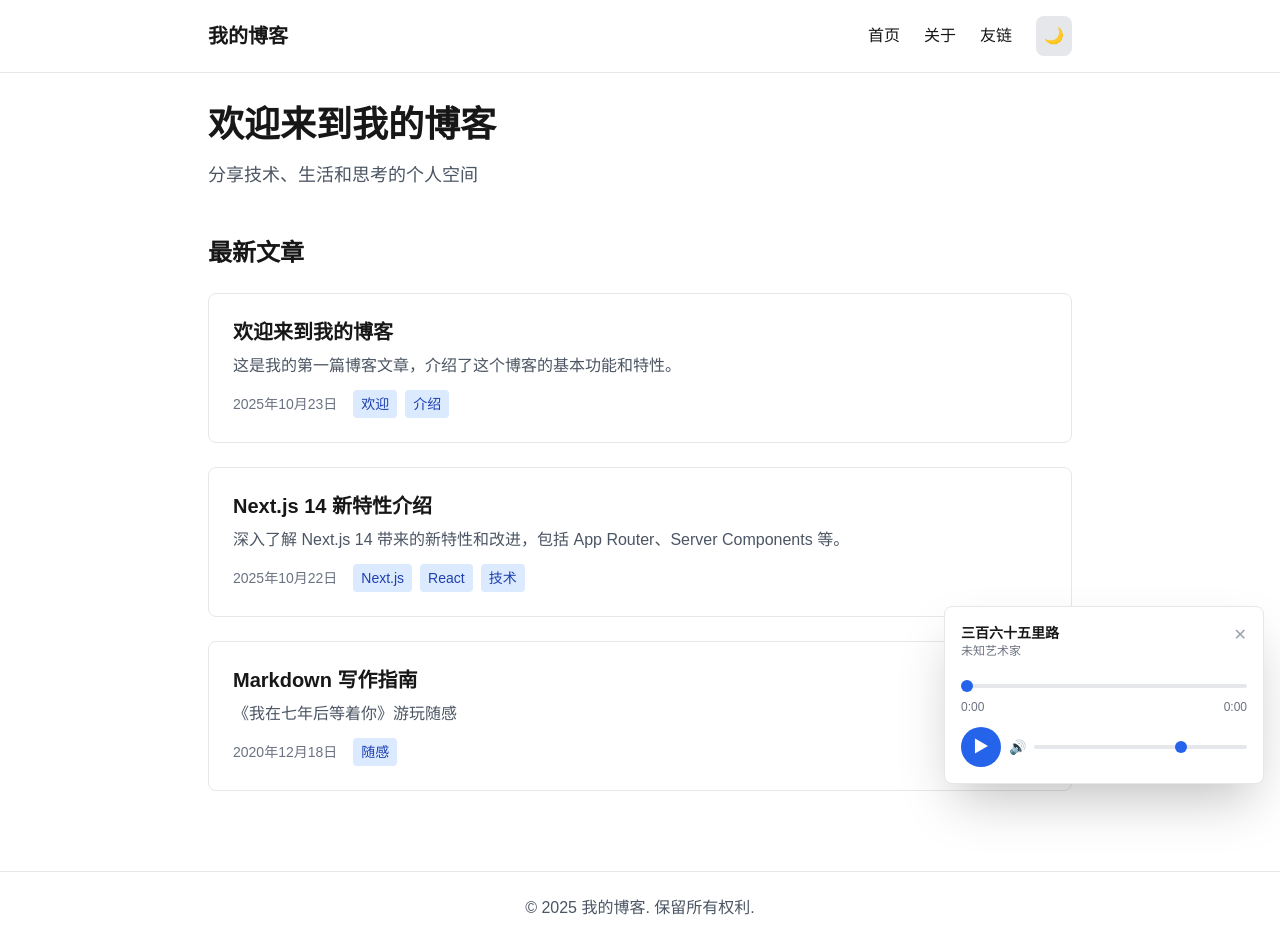
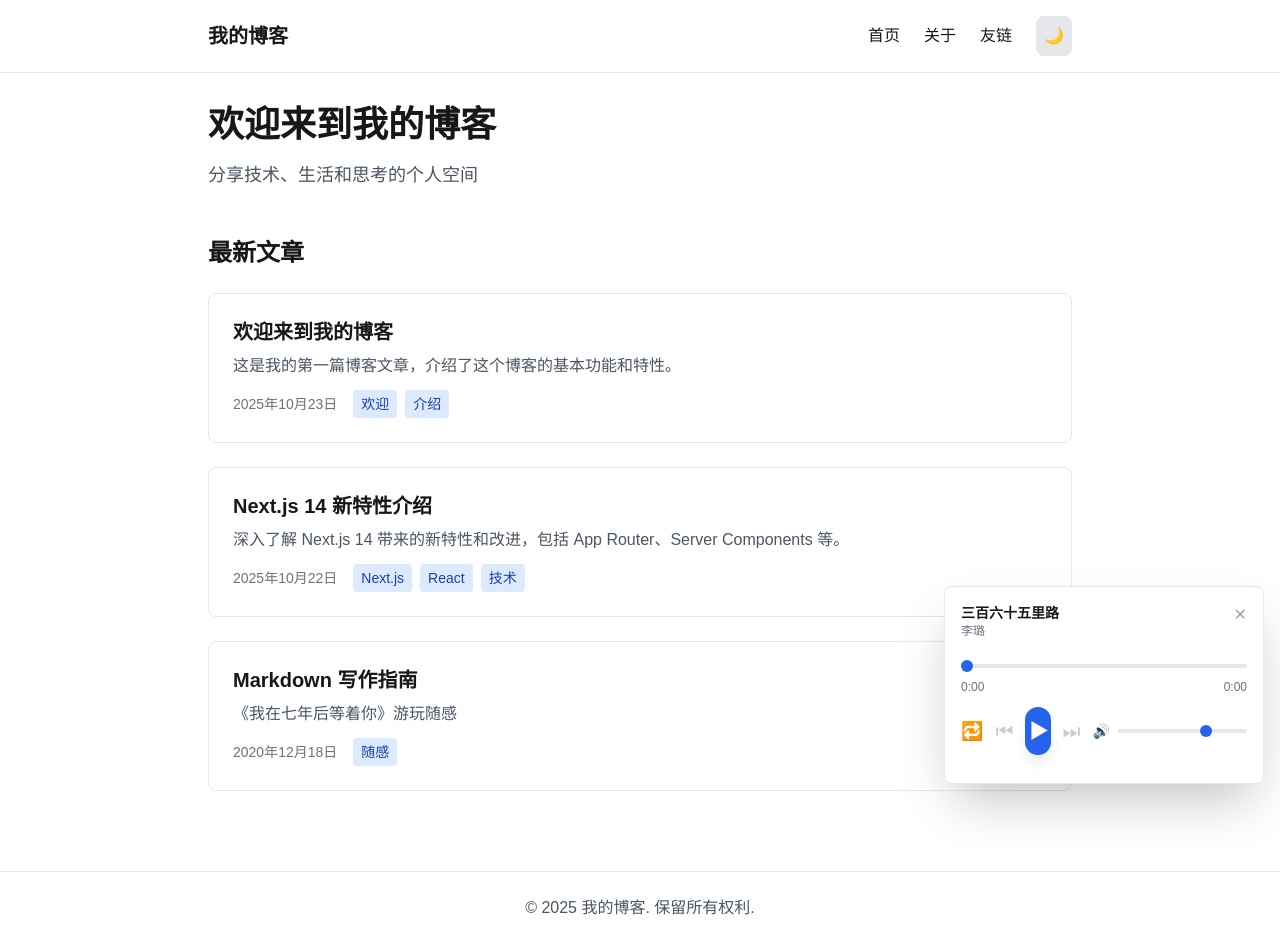
Before and after one commit to 1213722170/blog, a Next.js app: page / in a window 1280 px wide. Built offline with nearby package versions, Linux system fonts and the light colour scheme.

Commit message:
Update MusicPlayer.tsx

```diff
--- a/components/MusicPlayer.tsx
+++ b/components/MusicPlayer.tsx
@@ -2,22 +2,40 @@
 
 import { useState, useRef, useEffect } from "react";
 
+// 歌曲信息接口
+interface Song {
+  title: string;
+  artist: string;
+  src: string;
+}
+
 export function MusicPlayer() {
+  // 播放列表配置 - 可以添加多首歌曲
+  const playlist: Song[] = [
+    {
+      title: "三百六十五里路",
+      artist: "李璐",
+      src: "/music/365-li-lu.mp3",
+    },
+    // 在这里添加更多歌曲
+    // {
+    //   title: "歌曲名称2",
+    //   artist: "艺术家2",
+    //   src: "/music/song2.mp3",
+    // },
+  ];
+
   const [isPlaying, setIsPlaying] = useState(false);
   const [currentTime, setCurrentTime] = useState(0);
   const [duration, setDuration] = useState(0);
   const [volume, setVolume] = useState(0.7);
   const [showPlayer, setShowPlayer] = useState(true);
+  const [currentSongIndex, setCurrentSongIndex] = useState(0);
+  const [playMode, setPlayMode] = useState<'loop' | 'single' | 'random'>('loop'); // 播放模式
   const audioRef = useRef<HTMLAudioElement>(null);
 
-  // 音乐文件配置 - 请替换为你自己的音乐文件URL
-  const musicConfig = {
-    title: "三百六十五里路",
-    artist: "未知艺术家",
-    // 请将下面的URL替换为你自己的音乐文件链接
-    // 可以使用本地文件 (放在 public 目录下) 或外部链接
-    src: "/music/365-li-lu.mp3", // 示例路径
-  };
+  // 当前播放的歌曲
+  const currentSong = playlist[currentSongIndex];
 
   useEffect(() => {
     const audio = audioRef.current;
@@ -25,7 +43,20 @@ export function MusicPlayer() {
 
     const updateTime = () => setCurrentTime(audio.currentTime);
     const updateDuration = () => setDuration(audio.duration);
-    const handleEnded = () => setIsPlaying(false);
+    const handleEnded = () => {
+      // 歌曲结束时的处理
+      if (playMode === 'single') {
+        // 单曲循环
+        audio.currentTime = 0;
+        audio.play();
+      } else if (playMode === 'random') {
+        // 随机播放
+        playRandomSong();
+      } else {
+        // 列表循环
+        playNext();
+      }
+    };
 
     audio.addEventListener("timeupdate", updateTime);
     audio.addEventListener("loadedmetadata", updateDuration);
@@ -36,7 +67,22 @@ export function MusicPlayer() {
       audio.removeEventListener("loadedmetadata", updateDuration);
       audio.removeEventListener("ended", handleEnded);
     };
-  }, []);
+  }, [playMode, currentSongIndex]);
+
+  // 切换歌曲时自动播放
+  useEffect(() => {
+    const audio = audioRef.current;
+    if (!audio) return;
+
+    if (isPlaying) {
+      // 重置时间并播放
+      audio.currentTime = 0;
+      audio.play().catch(err => {
+        console.error('播放失败:', err);
+        setIsPlaying(false);
+      });
+    }
+  }, [currentSongIndex]);
 
   const togglePlay = () => {
     const audio = audioRef.current;
@@ -44,10 +90,75 @@ export function MusicPlayer() {
 
     if (isPlaying) {
       audio.pause();
+      setIsPlaying(false);
     } else {
-      audio.play();
+      audio.play().catch(err => {
+        console.error('播放失败:', err);
+      });
+      setIsPlaying(true);
     }
-    setIsPlaying(!isPlaying);
+  };
+
+  // 播放下一曲
+  const playNext = () => {
+    setCurrentSongIndex((prevIndex) => {
+      const nextIndex = (prevIndex + 1) % playlist.length;
+      return nextIndex;
+    });
+  };
+
+  // 播放上一曲
+  const playPrevious = () => {
+    setCurrentSongIndex((prevIndex) => {
+      const prevIndexCalc = prevIndex - 1;
+      return prevIndexCalc < 0 ? playlist.length - 1 : prevIndexCalc;
+    });
+  };
+
+  // 随机播放
+  const playRandomSong = () => {
+    if (playlist.length <= 1) return;
+    let randomIndex;
+    do {
+      randomIndex = Math.floor(Math.random() * playlist.length);
+    } while (randomIndex === currentSongIndex);
+    setCurrentSongIndex(randomIndex);
+  };
+
+  // 切换播放模式
+  const togglePlayMode = () => {
+    const modes: Array<'loop' | 'single' | 'random'> = ['loop', 'single', 'random'];
+    const currentIndex = modes.indexOf(playMode);
+    const nextIndex = (currentIndex + 1) % modes.length;
+    setPlayMode(modes[nextIndex]);
+  };
+
+  // 获取播放模式图标
+  const getPlayModeIcon = () => {
+    switch (playMode) {
+      case 'loop':
+        return '🔁'; // 列表循环
+      case 'single':
+        return '🔂'; // 单曲循环
+      case 'random':
+        return '🔀'; // 随机播放
+      default:
+        return '🔁';
+    }
+  };
+
+  // 获取播放模式文字
+  const getPlayModeText = () => {
+    switch (playMode) {
+      case 'loop':
+        return '列表循环';
+      case 'single':
+        return '单曲循环';
+      case 'random':
+        return '随机播放';
+      default:
+        return '列表循环';
+    }
   };
 
   const handleSeek = (e: React.ChangeEvent<HTMLInputElement>) => {
@@ -89,14 +200,14 @@ export function MusicPlayer() {
 
   return (
     <div className="fixed bottom-4 right-4 bg-white dark:bg-gray-800 rounded-lg shadow-2xl p-4 w-80 z-50 border border-gray-200 dark:border-gray-700">
-      <audio ref={audioRef} src={musicConfig.src} preload="metadata" />
+      <audio ref={audioRef} src={currentSong.src} preload="metadata" />
 
       {/* 头部 */}
       <div className="flex justify-between items-start mb-3">
         <div className="flex-1">
-          <h3 className="font-semibold text-sm truncate">{musicConfig.title}</h3>
+          <h3 className="font-semibold text-sm truncate">{currentSong.title}</h3>
           <p className="text-xs text-gray-500 dark:text-gray-400 truncate">
-            {musicConfig.artist}
+            {currentSong.artist}
           </p>
         </div>
         <button
@@ -125,14 +236,48 @@ export function MusicPlayer() {
       </div>
 
       {/* 控制按钮 */}
-      <div className="flex items-center justify-between">
-        <div className="flex items-center gap-2 flex-1">
+      <div className="flex items-center justify-center gap-3 mb-3">
+        {/* 播放模式 */}
+        <button
+          onClick={togglePlayMode}
+          className="text-gray-600 dark:text-gray-400 hover:text-blue-600 dark:hover:text-blue-400 transition-colors"
+          aria-label={getPlayModeText()}
+          title={getPlayModeText()}
+        >
+          <span className="text-lg">{getPlayModeIcon()}</span>
+        </button>
+
+        {/* 上一曲 */}
+        <button
+          onClick={playPrevious}
+          disabled={playlist.length <= 1}
+          className="text-gray-600 dark:text-gray-400 hover:text-blue-600 dark:hover:text-blue-400 disabled:opacity-30 disabled:cursor-not-allowed transition-colors"
+          aria-label="上一曲"
+        >
+          <span className="text-xl">⏮</span>
+        </button>
+
+        {/* 播放/暂停 */}
         <button
           onClick={togglePlay}
-            className="bg-blue-600 hover:bg-blue-700 text-white w-10 h-10 rounded-full flex items-center justify-center transition-colors"
+          className="bg-blue-600 hover:bg-blue-700 text-white w-12 h-12 rounded-full flex items-center justify-center transition-colors shadow-lg"
           aria-label={isPlaying ? "暂停" : "播放"}
         >
-            {isPlaying ? "⏸" : "▶"}
+          {isPlaying ? (
+            <span className="text-xl">⏸</span>
+          ) : (
+            <span className="text-xl ml-0.5">▶</span>
+          )}
+        </button>
+
+        {/* 下一曲 */}
+        <button
+          onClick={playNext}
+          disabled={playlist.length <= 1}
+          className="text-gray-600 dark:text-gray-400 hover:text-blue-600 dark:hover:text-blue-400 disabled:opacity-30 disabled:cursor-not-allowed transition-colors"
+          aria-label="下一曲"
+        >
+          <span className="text-xl">⏭</span>
         </button>
 
         {/* 音量控制 */}
@@ -149,7 +294,13 @@ export function MusicPlayer() {
           />
         </div>
       </div>
+
+      {/* 播放列表信息 */}
+      {playlist.length > 1 && (
+        <div className="text-center text-xs text-gray-500 dark:text-gray-400 mb-2">
+          {currentSongIndex + 1} / {playlist.length}
         </div>
+      )}
 
       <style jsx>{`
         .slider::-webkit-slider-thumb {
```
Lines whose indentation alone changed are shown as unchanged.
